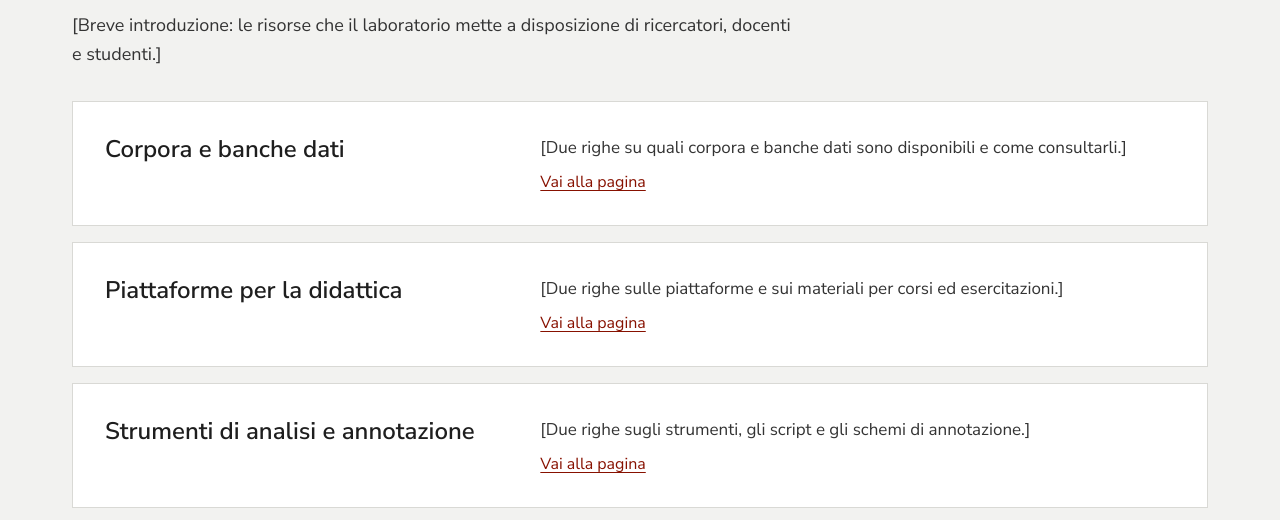
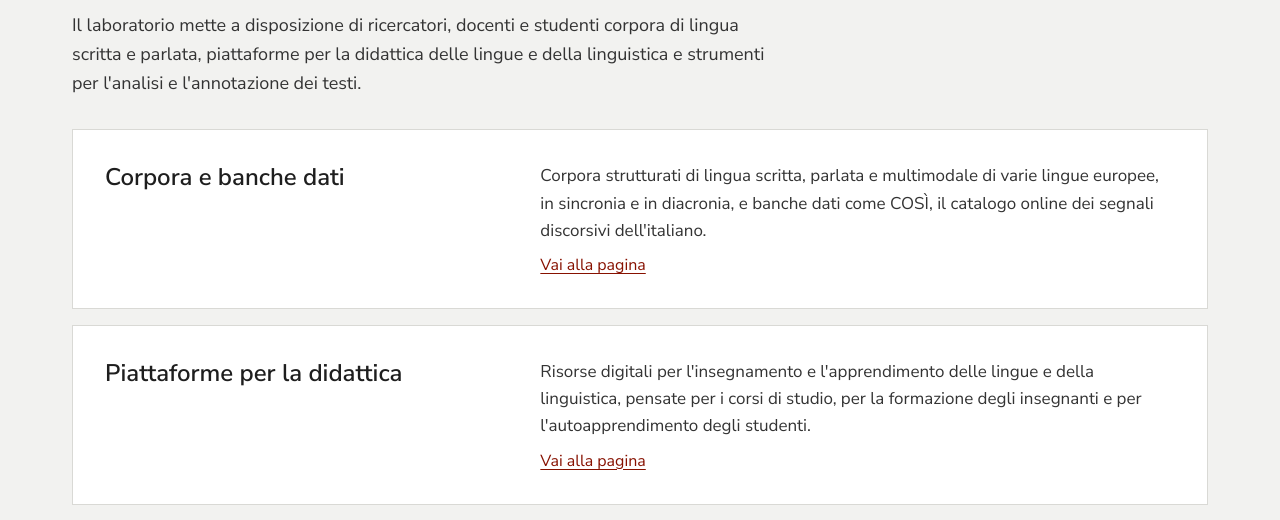
Before and after one commit to LaboratorioPAROLE/LaboratorioPAROLE.github.io, a plain HTML site: page risorse.html in a window 1280 px wide. Shown: the part 211-731 px from the top of the page. Drawn offline with Linux system fonts and the light colour scheme.

Commit message:
Update risorse.html

```diff
--- a/risorse.html
+++ b/risorse.html
@@ -47,21 +47,21 @@
   <section style="max-width: 1200px; width: 100%; box-sizing: border-box; margin: 0 auto; padding: 40px 32px 32px; display: flex; flex-direction: column; gap: 14px">
     <span style="font-size: 14px; color: #595959"><a href="index.html" style="color: #595959; text-decoration: underline; text-underline-offset: 2px">Home</a> / Risorse</span>
     <h1 style="margin: 0; font-size: 40px; font-weight: 600">Risorse</h1>
-    <p style="margin: 0; font-size: 18px; line-height: 1.6; color: #333333; max-width: 720px">[Breve introduzione: le risorse che il laboratorio mette a disposizione di ricercatori, docenti e studenti.]</p>
+    <p style="margin: 0; font-size: 18px; line-height: 1.6; color: #333333; max-width: 720px">Il laboratorio mette a disposizione di ricercatori, docenti e studenti corpora di lingua scritta e parlata, piattaforme per la didattica delle lingue e della linguistica e strumenti per l'analisi e l'annotazione dei testi.</p>
   </section>
 
   <div style="max-width: 1200px; width: 100%; box-sizing: border-box; margin: 0 auto; padding: 0 32px 88px; display: flex; flex-direction: column; gap: 16px">
     <a href="corpora.html" style="background: #FFFFFF; border: 1px solid #D9D9D5; padding: 32px; display: flex; flex-wrap: wrap; gap: 12px 48px; align-items: flex-start">
       <span style="flex: 1 1 300px; font-size: 24px; font-weight: 600; line-height: 1.3">Corpora e banche dati</span>
-      <span style="flex: 2 1 460px; display: flex; flex-direction: column; gap: 10px"><span style="font-size: 17px; line-height: 1.6; color: #333333">[Due righe su quali corpora e banche dati sono disponibili e come consultarli.]</span><span style="font-size: 16px; color: var(--accent); text-decoration: underline; text-underline-offset: 3px">Vai alla pagina</span></span>
+      <span style="flex: 2 1 460px; display: flex; flex-direction: column; gap: 10px"><span style="font-size: 17px; line-height: 1.6; color: #333333">Corpora strutturati di lingua scritta, parlata e multimodale di varie lingue europee, in sincronia e in diacronia, e banche dati come COSÌ, il catalogo online dei segnali discorsivi dell'italiano.</span><span style="font-size: 16px; color: var(--accent); text-decoration: underline; text-underline-offset: 3px">Vai alla pagina</span></span>
     </a>
     <a href="didattica.html" style="background: #FFFFFF; border: 1px solid #D9D9D5; padding: 32px; display: flex; flex-wrap: wrap; gap: 12px 48px; align-items: flex-start">
       <span style="flex: 1 1 300px; font-size: 24px; font-weight: 600; line-height: 1.3">Piattaforme per la didattica</span>
-      <span style="flex: 2 1 460px; display: flex; flex-direction: column; gap: 10px"><span style="font-size: 17px; line-height: 1.6; color: #333333">[Due righe sulle piattaforme e sui materiali per corsi ed esercitazioni.]</span><span style="font-size: 16px; color: var(--accent); text-decoration: underline; text-underline-offset: 3px">Vai alla pagina</span></span>
+      <span style="flex: 2 1 460px; display: flex; flex-direction: column; gap: 10px"><span style="font-size: 17px; line-height: 1.6; color: #333333">Risorse digitali per l'insegnamento e l'apprendimento delle lingue e della linguistica, pensate per i corsi di studio, per la formazione degli insegnanti e per l'autoapprendimento degli studenti.</span><span style="font-size: 16px; color: var(--accent); text-decoration: underline; text-underline-offset: 3px">Vai alla pagina</span></span>
     </a>
     <a href="strumenti.html" style="background: #FFFFFF; border: 1px solid #D9D9D5; padding: 32px; display: flex; flex-wrap: wrap; gap: 12px 48px; align-items: flex-start">
       <span style="flex: 1 1 300px; font-size: 24px; font-weight: 600; line-height: 1.3">Strumenti di analisi e annotazione</span>
-      <span style="flex: 2 1 460px; display: flex; flex-direction: column; gap: 10px"><span style="font-size: 17px; line-height: 1.6; color: #333333">[Due righe sugli strumenti, gli script e gli schemi di annotazione.]</span><span style="font-size: 16px; color: var(--accent); text-decoration: underline; text-underline-offset: 3px">Vai alla pagina</span></span>
+      <span style="flex: 2 1 460px; display: flex; flex-direction: column; gap: 10px"><span style="font-size: 17px; line-height: 1.6; color: #333333">Strumenti per interrogare testi scritti e parlati, trascrizioni e file audio e video, e schemi per l'annotazione multilivello dei corpora.</span><span style="font-size: 16px; color: var(--accent); text-decoration: underline; text-underline-offset: 3px">Vai alla pagina</span></span>
     </a>
   </div>
 </main>
```
